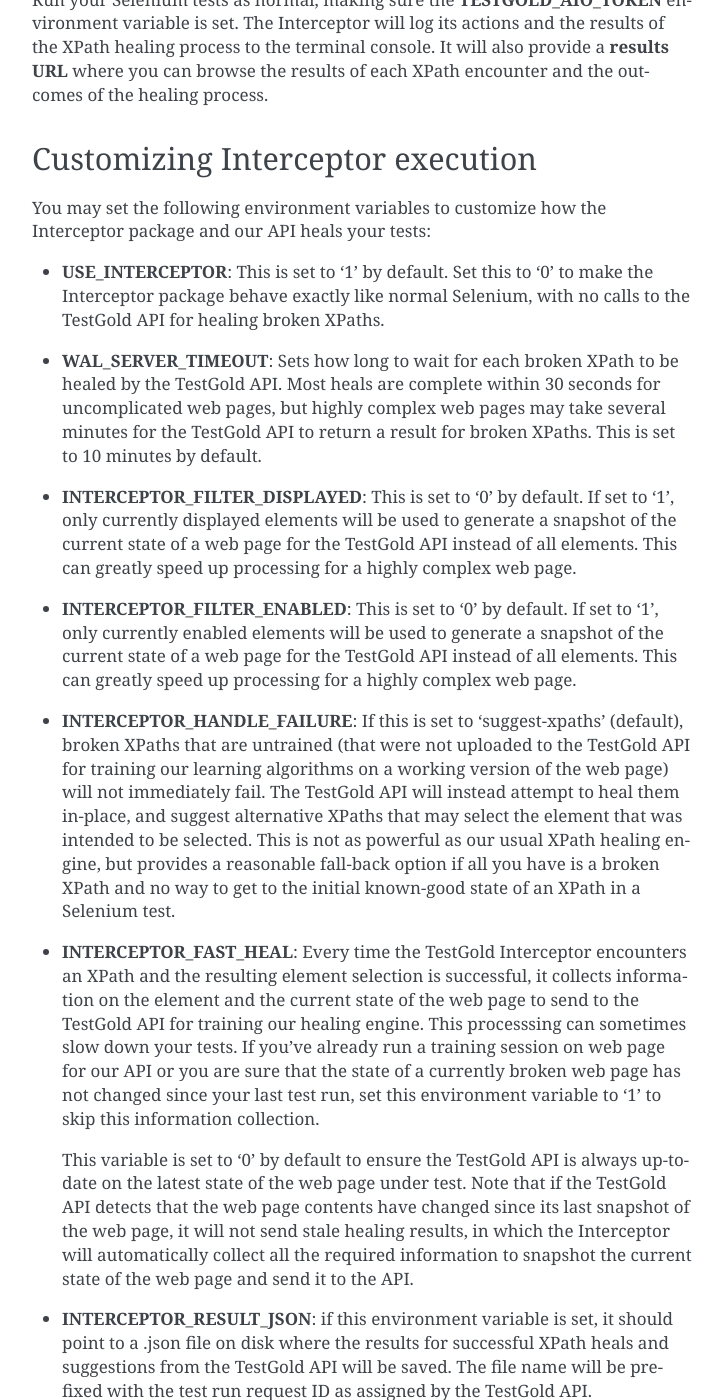
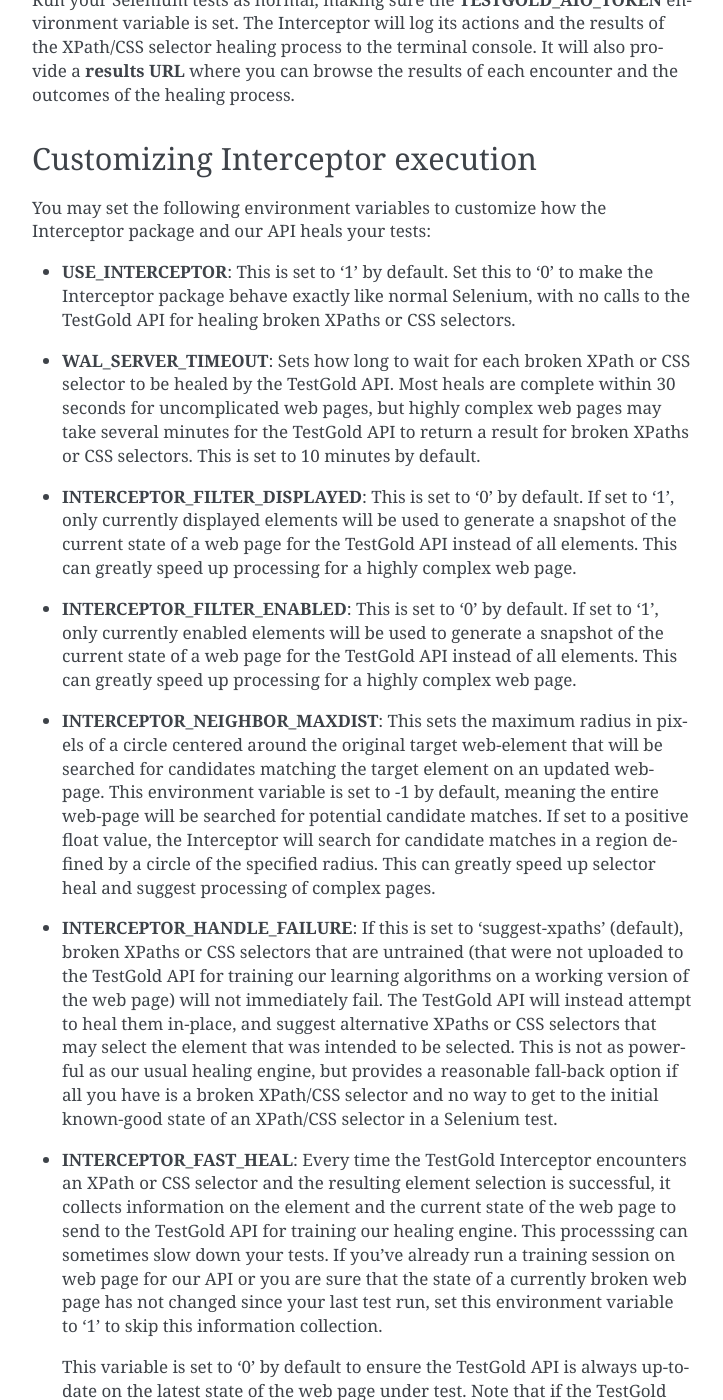
Before and after one commit to aichemydev/testgold, a Sphinx documentation site: the page built from docs/externaluse.rst, in a window 1280 px wide and 1400 px high, scrolled down 1157 px. Shown: the whole window, without its empty margins (388-1111 px from the left). Built offline with Sphinx 7.4.7, drawn with Linux system fonts in a browser that asks for light colours; some of the changed text lies outside the part shown.

Commit message:
externaluse.rst: add INTERCEPTOR_NEIGHBOR_MAXDIST env var

```diff
--- a/docs/externaluse.rst
+++ b/docs/externaluse.rst
@@ -4,9 +4,9 @@
 We now support direct calls to our healing API from Selenium tests running
 outside of our own service. For this purpose, we have released Selenium packages
 for Java, Javascript, and Python that interface with our API and obtain healed
-XPaths for web automation tests that run in your own environment. These
-*TestGold Interceptor* packages can be used in place of the usual Selenium
-packages to take advantage of our API.
+XPaths or CSS selectors for web automation tests that run in your own
+environment. These *TestGold Interceptor* packages can be used in place of the
+usual Selenium packages to take advantage of our API.
 
 These packages are downloadable at the settings page, after your account is activated. Contact `support@testgold.dev
 <mailto:support@testgold.dev>`_ if you are not activated within 24 hours.
@@ -36,8 +36,8 @@
 
 Run your Selenium tests as normal, making sure the **TESTGOLD_AIO_TOKEN**
 environment variable is set. The Interceptor will log its actions and the
-results of the XPath healing process to the terminal console. It will also
-provide a **results URL** where you can browse the results of each XPath
+results of the XPath/CSS selector healing process to the terminal console. It
+will also provide a **results URL** where you can browse the results of each
 encounter and the outcomes of the healing process.
 
 Customizing Interceptor execution
@@ -48,13 +48,13 @@
 
 - **USE_INTERCEPTOR**: This is set to '1' by default. Set this to '0' to make
   the Interceptor package behave exactly like normal Selenium, with no calls to
-  the TestGold API for healing broken XPaths.
+  the TestGold API for healing broken XPaths or CSS selectors.
 
-- **WAL_SERVER_TIMEOUT**: Sets how long to wait for each broken XPath to be
-  healed by the TestGold API. Most heals are complete within 30 seconds for
-  uncomplicated web pages, but highly complex web pages may take several minutes
-  for the TestGold API to return a result for broken XPaths. This is set to 10
-  minutes by default.
+- **WAL_SERVER_TIMEOUT**: Sets how long to wait for each broken XPath or CSS
+  selector to be healed by the TestGold API. Most heals are complete within 30
+  seconds for uncomplicated web pages, but highly complex web pages may take
+  several minutes for the TestGold API to return a result for broken
+  XPaths or CSS selectors. This is set to 10 minutes by default.
 
 - **INTERCEPTOR_FILTER_DISPLAYED**: This is set to '0' by default. If set to '1',
   only currently displayed elements will be used to generate a snapshot of the
@@ -66,20 +66,29 @@
   current state of a web page for the TestGold API instead of all elements. This
   can greatly speed up processing for a highly complex web page.
 
+- **INTERCEPTOR_NEIGHBOR_MAXDIST**: This sets the maximum radius in pixels of a
+  circle centered around the original target web-element that will be searched
+  for candidates matching the target element on an updated web-page. This
+  environment variable is set to -1 by default, meaning the entire web-page will
+  be searched for potential candidate matches. If set to a positive float value,
+  the Interceptor will search for candidate matches in a region defined by a
+  circle of the specified radius. This can greatly speed up selector heal and
+  suggest processing of complex pages.
+
 - **INTERCEPTOR_HANDLE_FAILURE**: If this is set to 'suggest-xpaths' (default),
-  broken XPaths that are untrained (that were not uploaded to the TestGold API
-  for training our learning algorithms on a working version of the web page)
-  will not immediately fail. The TestGold API will instead attempt to heal them
-  in-place, and suggest alternative XPaths that may select the element that was
-  intended to be selected. This is not as powerful as our usual XPath healing
-  engine, but provides a reasonable fall-back option if all you have is a broken
-  XPath and no way to get to the initial known-good state of an XPath in a
-  Selenium test.
+  broken XPaths or CSS selectors that are untrained (that were not uploaded to
+  the TestGold API for training our learning algorithms on a working version of
+  the web page) will not immediately fail. The TestGold API will instead attempt
+  to heal them in-place, and suggest alternative XPaths or CSS selectors that
+  may select the element that was intended to be selected. This is not as
+  powerful as our usual healing engine, but provides a reasonable fall-back
+  option if all you have is a broken XPath/CSS selector and no way to get to the
+  initial known-good state of an XPath/CSS selector in a Selenium test.
 
 - **INTERCEPTOR_FAST_HEAL**: Every time the TestGold Interceptor encounters an
-  XPath and the resulting element selection is successful, it collects
-  information on the element and the current state of the web page to send to
-  the TestGold API for training our healing engine. This processsing can
+  XPath or CSS selector and the resulting element selection is successful, it
+  collects information on the element and the current state of the web page to
+  send to the TestGold API for training our healing engine. This processsing can
   sometimes slow down your tests. If you've already run a training session on
   web page for our API or you are sure that the state of a currently broken web
   page has not changed since your last test run, set this environment variable
@@ -93,9 +102,10 @@
   snapshot the current state of the web page and send it to the API.
 
 - **INTERCEPTOR_RESULT_JSON**: if this environment variable is set, it should
-  point to a .json file on disk where the results for successful XPath heals and
-  suggestions from the TestGold API will be saved. The file name will be
-  prefixed with the test run request ID as assigned by the TestGold API.
+  point to a .json file on disk where the results for successful XPath/CSS
+  selector heals and suggestions from the TestGold API will be saved. The file
+  name will be prefixed with the test run request ID as assigned by the TestGold
+  API.
 
 - **INTERCEPTOR_LOG_LEVEL**: Set to one of '1' (debug), '2' (info, default), '3'
   (warning), or '4' (error). This affects the verbosity of the Interceptor
```
Also changed, not shown: docs/releasenotes.rst (+10 -5 lines).
